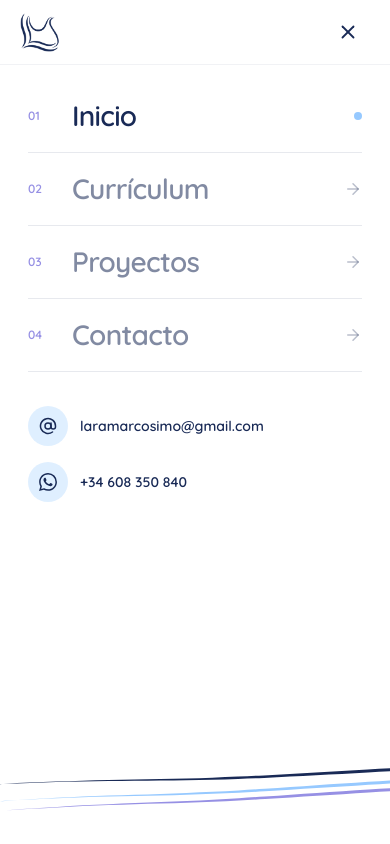
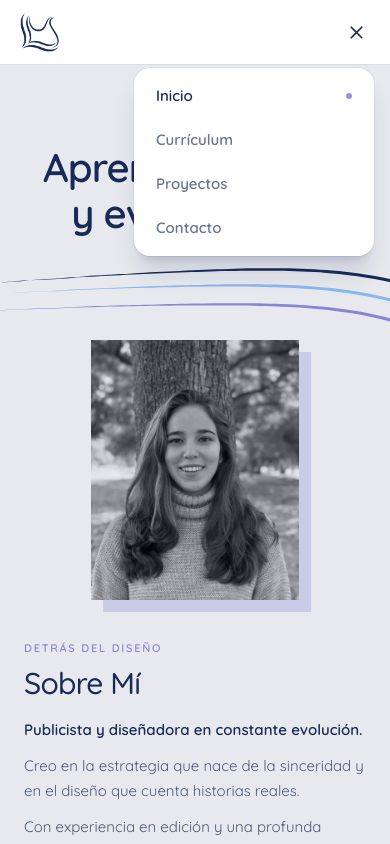
Before and after one commit to laramarcosimo/Portfolio, a React (Vite) app: page / in a window 390 px wide. Both pictures are taken after a click on the button "Abrir menú". Shown: the top 844 px of the page. Built offline with nearby package versions, Linux system fonts and the light colour scheme.

Commit message:
Mobile menu: discreet compact popover anchored to the toggle
Co-Authored-By: Claude Sonnet 5 <noreply@anthropic.com>

```diff
--- a/src/components/Navbar.jsx
+++ b/src/components/Navbar.jsx
@@ -1,11 +1,9 @@
 import { useEffect, useState } from 'react'
 import { AnimatePresence, motion } from 'framer-motion'
-import { ArrowRight, AtSign, Menu, X } from 'lucide-react'
+import { Menu, X } from 'lucide-react'
 import { NavLink, useLocation } from 'react-router-dom'
-import { navLinks, site } from '../data/content'
+import { navLinks } from '../data/content'
 import Logo from './Logo'
-import RibbonBanner from './RibbonBanner'
-import WhatsAppIcon from './WhatsAppIcon'
 
 export default function Navbar() {
   // El menú está abierto solo mientras la página no cambie (así se cierra solo al navegar, sin efectos)
@@ -16,27 +14,17 @@ export default function Navbar() {
   // "/proyectos/xyz" cuenta como Proyectos
   const isActive = (to) => (to === '/' ? pathname === '/' : pathname.startsWith(to))
 
-  // Con el menú abierto: sin scroll de fondo y Escape lo cierra
+  // Con el menú abierto, Escape lo cierra
   useEffect(() => {
     if (!open) return undefined
-    const prev = document.body.style.overflow
-    document.body.style.overflow = 'hidden'
     const onKey = (e) => e.key === 'Escape' && setOpenAt(null)
     window.addEventListener('keydown', onKey)
-    return () => {
-      document.body.style.overflow = prev
-      window.removeEventListener('keydown', onKey)
-    }
+    return () => window.removeEventListener('keydown', onKey)
   }, [open])
 
   return (
     <>
-      {/* Con el menú abierto la barra se vuelve sólida para fundirse con el panel */}
-      <header
-        className={`sticky top-0 z-50 shadow-[0_1px_0_rgba(25,42,86,0.06)] transition-colors duration-300 ${
-          open ? 'bg-white' : 'bg-white/80 backdrop-blur-md'
-        }`}
-      >
+      <header className="sticky top-0 z-50 bg-white/80 shadow-[0_1px_0_rgba(25,42,86,0.06)] backdrop-blur-md">
         <nav className="mx-auto flex h-16 max-w-4xl items-center justify-between px-5 sm:px-8" aria-label="Principal">
           <Logo mono className="h-10" />
 
@@ -60,7 +48,7 @@ export default function Navbar() {
           </ul>
 
           <button
-            className="relative grid h-11 w-11 place-items-center rounded-full text-navy transition-colors hover:bg-navy/5 md:hidden"
+            className="relative -mr-2 grid h-11 w-11 place-items-center rounded-full text-navy transition-colors hover:bg-navy/5 md:hidden"
             onClick={() => setOpen(!open)}
             aria-expanded={open}
             aria-controls="mobile-menu"
@@ -69,83 +57,61 @@ export default function Navbar() {
             <AnimatePresence mode="wait" initial={false}>
               <motion.span
                 key={open ? 'x' : 'menu'}
-                initial={{ rotate: -80, opacity: 0, scale: 0.7 }}
-                animate={{ rotate: 0, opacity: 1, scale: 1 }}
-                exit={{ rotate: 80, opacity: 0, scale: 0.7 }}
-                transition={{ duration: 0.18 }}
+                initial={{ rotate: -60, opacity: 0 }}
+                animate={{ rotate: 0, opacity: 1 }}
+                exit={{ rotate: 60, opacity: 0 }}
+                transition={{ duration: 0.15 }}
                 className="grid place-items-center"
               >
-                {open ? <X size={22} /> : <Menu size={22} />}
+                {open ? <X size={21} /> : <Menu size={21} />}
               </motion.span>
             </AnimatePresence>
           </button>
         </nav>
       </header>
 
-      {/* Panel a pantalla completa bajo la barra: una extensión de la propia cabecera */}
+      {/* Menú compacto: una tarjeta pequeña anclada al botón, sin tapar la página */}
       <AnimatePresence>
         {open && (
-          <motion.div
-            id="mobile-menu"
-            initial={{ opacity: 0, clipPath: 'inset(0 0 100% 0)' }}
-            animate={{ opacity: 1, clipPath: 'inset(0 0 0% 0)' }}
-            exit={{ opacity: 0, clipPath: 'inset(0 0 100% 0)' }}
-            transition={{ duration: 0.38, ease: [0.22, 1, 0.36, 1] }}
-            className="fixed inset-x-0 bottom-0 top-16 z-40 flex flex-col overflow-y-auto bg-white md:hidden"
-          >
-            <nav aria-label="Menú móvil" className="flex-1 px-7 pt-4">
+          <>
+            <motion.button
+              aria-label="Cerrar menú"
+              tabIndex={-1}
+              onClick={() => setOpen(false)}
+              initial={{ opacity: 0 }}
+              animate={{ opacity: 1 }}
+              exit={{ opacity: 0 }}
+              transition={{ duration: 0.2 }}
+              className="fixed inset-x-0 bottom-0 top-16 z-40 cursor-default bg-navy/10 md:hidden"
+            />
+            <motion.nav
+              id="mobile-menu"
+              aria-label="Menú móvil"
+              initial={{ opacity: 0, scale: 0.94, y: -8 }}
+              animate={{ opacity: 1, scale: 1, y: 0 }}
+              exit={{ opacity: 0, scale: 0.94, y: -8 }}
+              transition={{ duration: 0.18, ease: [0.22, 1, 0.36, 1] }}
+              style={{ transformOrigin: 'top right' }}
+              className="fixed right-4 top-[4.25rem] z-50 w-[min(15rem,calc(100vw-2rem))] rounded-2xl bg-white p-1.5 shadow-xl shadow-navy/15 ring-1 ring-navy/5 md:hidden"
+            >
               <ul>
-                {navLinks.map((l, i) => (
-                  <motion.li
-                    key={l.to}
-                    initial={{ opacity: 0, y: 22 }}
-                    animate={{ opacity: 1, y: 0 }}
-                    exit={{ opacity: 0 }}
-                    transition={{ delay: 0.1 + i * 0.07, duration: 0.45, ease: [0.22, 1, 0.36, 1] }}
-                    className="border-b border-navy/10"
-                  >
-                    <NavLink to={l.to} end={l.to === '/'} className="group flex min-h-[4.5rem] items-center gap-5 py-3">
-                      <span className="w-6 text-xs font-semibold tabular-nums text-lilac">{String(i + 1).padStart(2, '0')}</span>
-                      <span className={`text-[1.75rem] font-semibold tracking-tight transition-colors ${isActive(l.to) ? 'text-navy' : 'text-navy/55 group-active:text-navy'}`}>
-                        {l.label}
-                      </span>
-                      {isActive(l.to) ? (
-                        <span className="ml-auto h-2 w-2 rounded-full bg-sky" aria-label="Página actual" />
-                      ) : (
-                        <ArrowRight size={18} className="ml-auto text-navy/30 transition group-active:translate-x-1 group-active:text-navy" />
-                      )}
+                {navLinks.map((l) => (
+                  <li key={l.to}>
+                    <NavLink
+                      to={l.to}
+                      end={l.to === '/'}
+                      className={`flex min-h-11 items-center justify-between rounded-xl px-4 text-[15px] font-semibold transition-colors active:bg-navy/5 ${
+                        isActive(l.to) ? 'text-navy' : 'text-navy/65'
+                      }`}
+                    >
+                      {l.label}
+                      {isActive(l.to) && <span className="h-1.5 w-1.5 rounded-full bg-lilac" aria-label="Página actual" />}
                     </NavLink>
-                  </motion.li>
+                  </li>
                 ))}
               </ul>
-
-              {/* Contacto rápido */}
-              <motion.div
-                initial={{ opacity: 0, y: 16 }}
-                animate={{ opacity: 1, y: 0 }}
-                transition={{ delay: 0.1 + navLinks.length * 0.07, duration: 0.45 }}
-                className="mt-8 flex flex-col gap-3"
-              >
-                <a href={`mailto:${site.email}`} className="flex min-h-11 items-center gap-3 text-sm font-semibold text-navy">
-                  <span className="grid h-10 w-10 place-items-center rounded-full bg-sky/30">
-                    <AtSign size={18} />
-                  </span>
-                  {site.email}
-                </a>
-                <a href={site.whatsapp} target="_blank" rel="noreferrer" className="flex min-h-11 items-center gap-3 text-sm font-semibold text-navy">
-                  <span className="grid h-10 w-10 place-items-center rounded-full bg-sky/30">
-                    <WhatsAppIcon size={18} />
-                  </span>
-                  {site.phoneIntl}
-                </a>
-              </motion.div>
-            </nav>
-
-            {/* Las tres líneas de la marca cierran el panel, con el mismo remate que en el resto de la web */}
-            <div className="mt-8 shrink-0" aria-hidden="true">
-              <RibbonBanner height={110} />
-            </div>
-          </motion.div>
+            </motion.nav>
+          </>
         )}
       </AnimatePresence>
     </>
```
